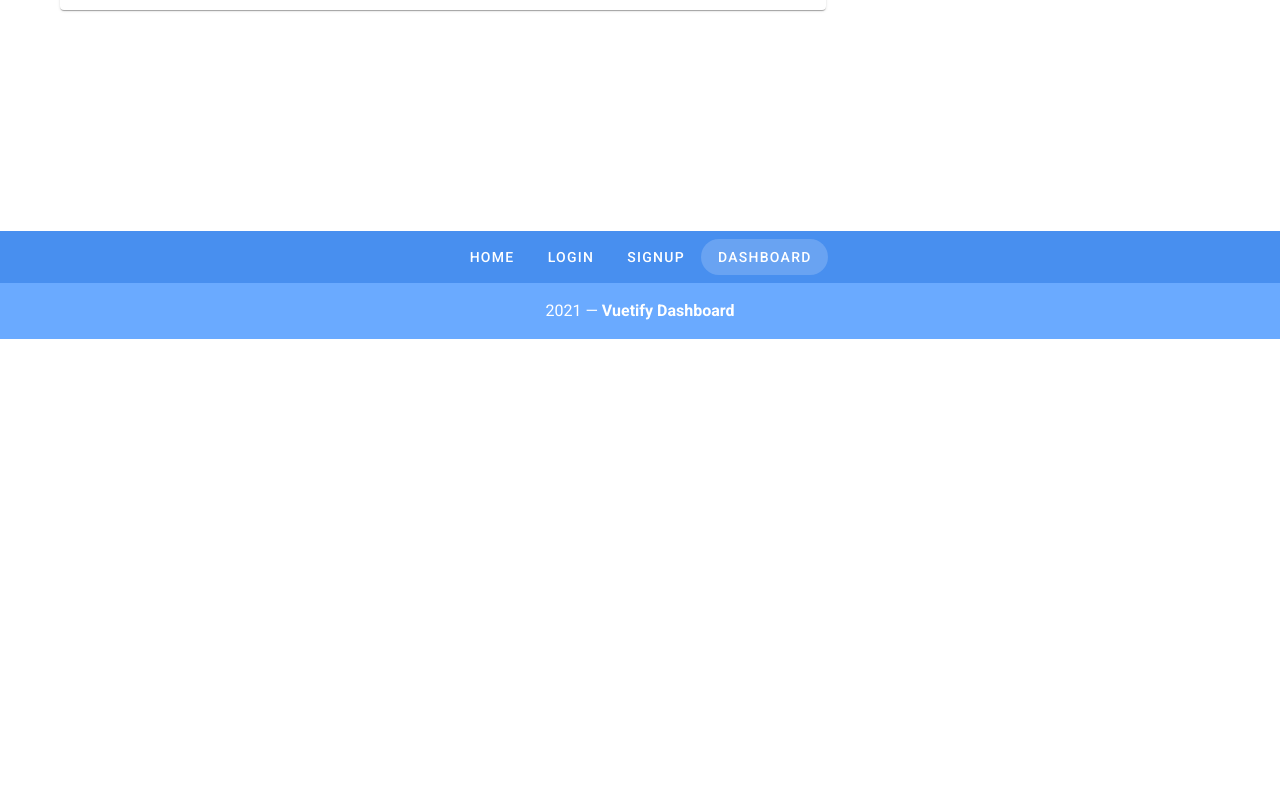
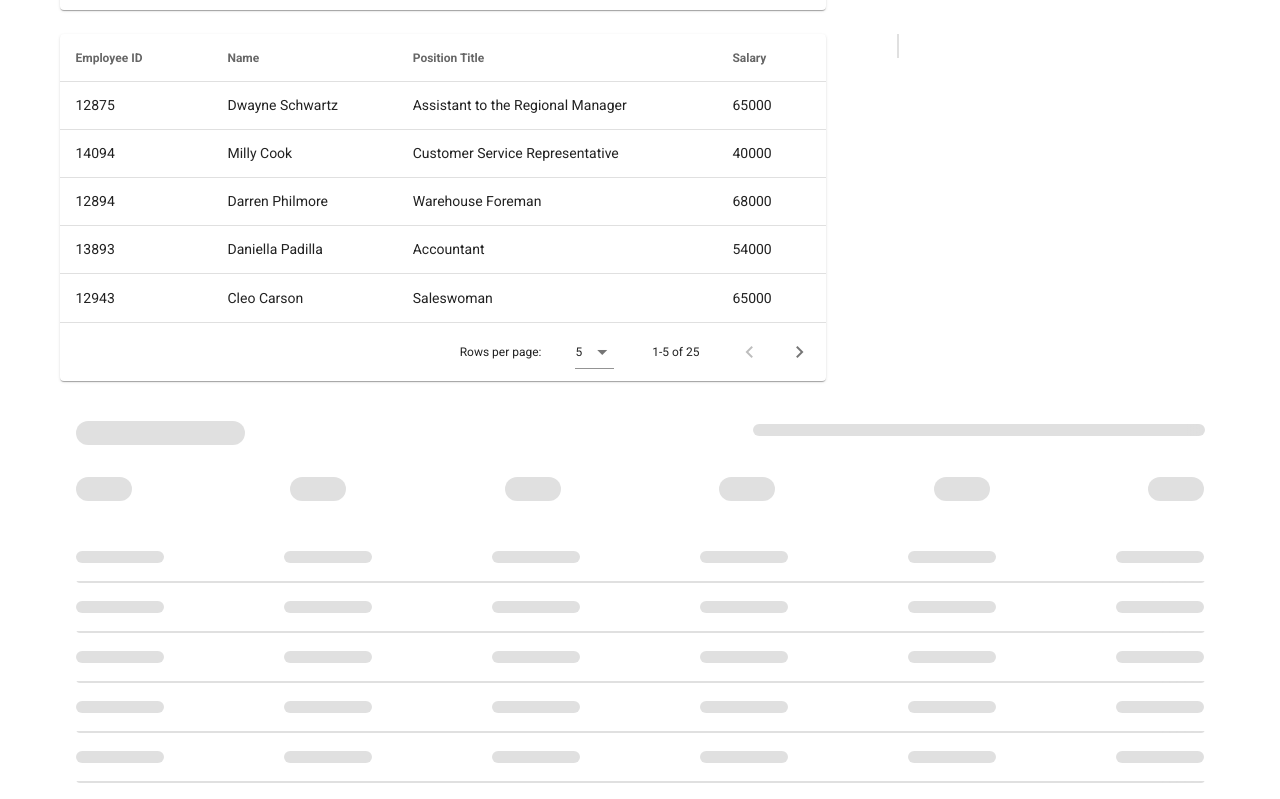
Before and after one commit to lizburkechi/vuetify-dashboard, a Vue app: page /dashboard in a window 1280 px wide. Shown: the part 461-1260 px from the top of the page. Before the commit the page ends 800 px from the top, so only its background shows below. Built offline with nearby package versions, Linux system fonts and the light colour scheme.

Commit message:
directives

```diff
--- a/src/views/Dashboard.vue
+++ b/src/views/Dashboard.vue
@@ -26,6 +26,25 @@
       </v-col>
       <v-col cols="12" md="4">
         <EventTimeline :timeline="timeline" />
+      </v-col>
+    </v-row>
+
+    <v-row id="below-the-fold" v-intersect="showMoreContent">
+      <v-col cols="12" md="8">
+        <EmployeesTable :employees="employees" @select-employee="setEmployee" />
+      </v-col>
+      <v-col cols="12" md="4">
+        <EventTimeline :timeline="timeline" />
+      </v-col>
+    </v-row>
+
+    <v-row v-if="loadNewContent" id="more-content">
+      <v-col>
+        <v-skeleton-loader
+          ref="skeleton"
+          type="table"
+          class="mx-auto"
+        ></v-skeleton-loader>
       </v-col>
     </v-row>
 
@@ -61,6 +80,7 @@ export default {
   data() {
     return {
       employees: employeesData,
+      loadNewContent: false,
       sales: salesData,
       selectedEmployee: {
         name: '',
@@ -76,6 +96,9 @@ export default {
       this.snackbar = true
       this.selectedEmployee.name = event.name
       this.selectedEmployee.title = event.title
+    },
+    showMoreContent(entries) {
+      this.loadNewContent = (entries[0].isIntersecting)
     }
   }
 }
```
